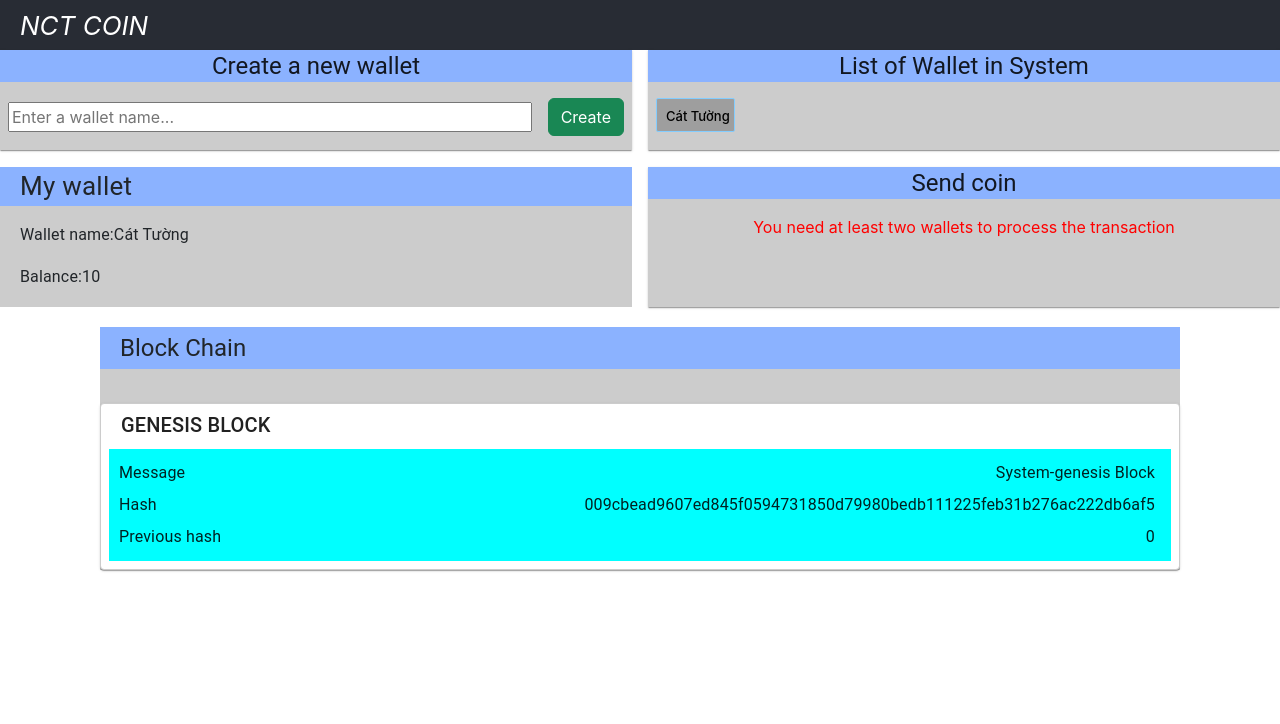
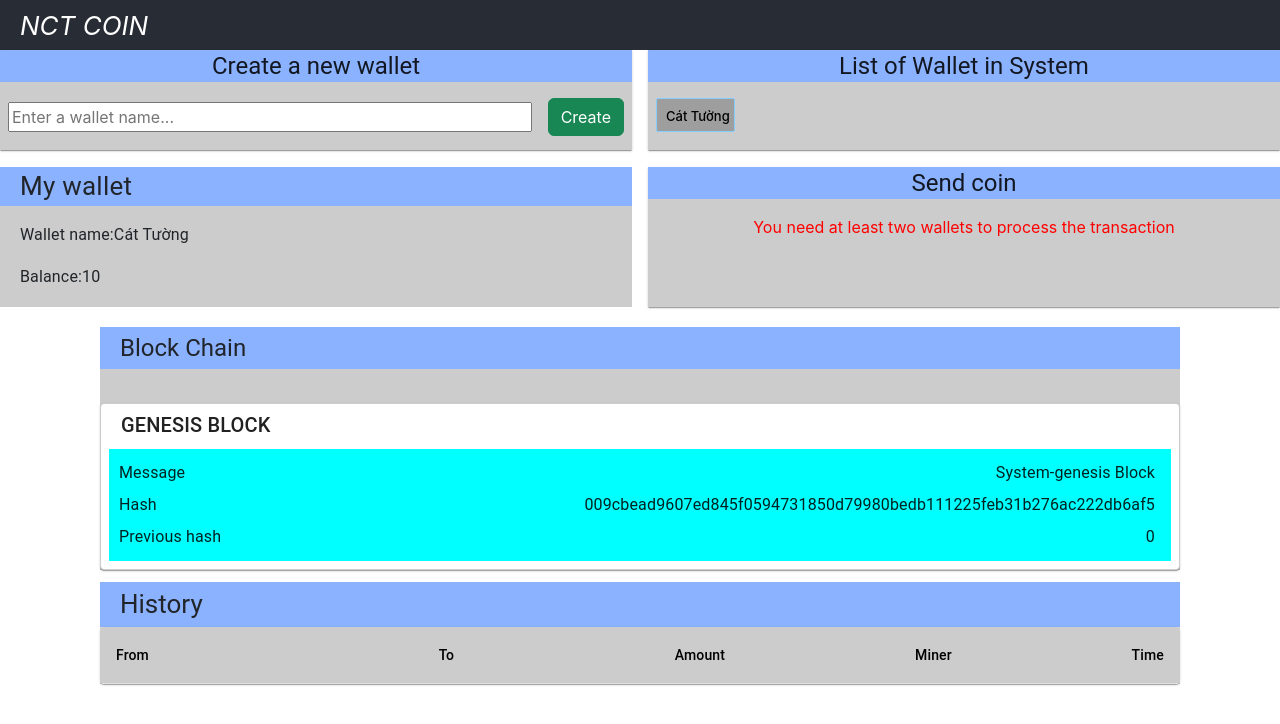
Before and after one commit to NguyenCatTuong/nct-coin, a React (Create React App) app: page / in a window 1280 px wide. Shown: the top 724 px of the page. Built offline with nearby package versions, Linux system fonts and the light colour scheme; some icons are missing.

Commit message:
Done History

```diff
--- a/package.json
+++ b/package.json
@@ -11,6 +11,7 @@
     "@testing-library/react": "^13.4.0",
     "@testing-library/user-event": "^13.5.0",
     "crypto-js": "^4.1.1",
+    "moment": "^2.29.4",
     "react": "^18.2.0",
     "react-dom": "^18.2.0",
     "react-scripts": "5.0.1",
--- a/src/App.js
+++ b/src/App.js
@@ -4,10 +4,9 @@ import Wallet from './components/Wallet/Wallet';
 import WalletList from './components/WalletList/WalletList';
 import { useState } from 'react';
 import Transaction from './components/Transaction/Transaction';
-import { Divider, Typography } from '@mui/material';
-import Block from './components/Block/Block';
-import { Box } from '@mui/system';
+import { Divider } from '@mui/material';
 import BlockChain from './components/BlockChain/BlockChain';
+import History from './components/History/History';
 const SHA256 = require("crypto-js/sha256");
 
 
@@ -25,6 +24,7 @@ function App() {
   ]);
 
   const [currentWallet, setCurrentWallet] = useState(0);
+  const [history, setHistory] = useState([]);
 
   const calculateHash = (index, previousHash, difficulty) => {
     let nonce = 0;
@@ -103,11 +103,26 @@ function App() {
       newWallet[value.id].received += value.coin;
 
       const idMiner = findMiner(currentWallet, value.id, newWallet.length);
+      let minerName = "Sending and receiving accounts cannot be a miner";
       if (idMiner !== -1) {
+        minerName = newWallet[idMiner].name;
         newWallet[idMiner].coin += miningReward;
         newWallet[idMiner].received += miningReward;
       }
+
+      // For history
+      const newHistory = {
+        id: Date.now(),
+        to: newWallet[value.id].name,
+        from: newWallet[currentWallet].name,
+        coin: value.coin,
+        miner: minerName
+      }
       setWallets(newWallet);
+      let newListHistory = [...history];
+      newListHistory.push(newHistory);
+      setHistory(newListHistory);
+      clearDataInput('transferId');
     }
   }
 
@@ -150,6 +165,15 @@ function App() {
         </Grid>
       </Grid>
 
+
+      <Grid container spacing={2} className='blockChain'>
+        <Grid xs={10} sx={{ w: '100%', bgcolor: '#ccc', p: 0 }}>
+         <History
+          history = {history}
+         />
+        </Grid>
+      </Grid>
+
     </div>
   );
 }
--- /dev/null
+++ b/src/components/History/History.css
@@ -0,0 +1,9 @@
+.history-header {
+    font-size: calc(10px + 2vmin) !important;
+    background-color: #8bb2ff;
+    width: 100%;
+    min-height: 36px;
+    display: flex;
+    align-items: center;
+    padding: 5px 0 5px 20px;
+}
--- /dev/null
+++ b/src/components/History/History.js
@@ -0,0 +1,84 @@
+import { Paper, Table, TableBody, TableCell, TableContainer, TableHead, TableRow, Typography, styled, tableCellClasses } from "@mui/material";
+import moment from 'moment';
+import './History.css'
+import { red } from "@mui/material/colors";
+
+const StyledTableCell = styled(TableCell)(({ theme }) => ({
+    [`&.${tableCellClasses.head}`]: {
+        backgroundColor: '#ccc',
+        color: theme.palette.common.black,
+        fontWeight: theme.palette.common.bold,
+    },
+    [`&.${tableCellClasses.body}`]: {
+        fontSize: 14,
+    },
+}));
+
+const StyledTableRow = styled(TableRow)(({ theme }) => ({
+    '&:nth-of-type(even)': {
+        backgroundColor: theme.palette.action.hover,
+    },
+    // hide last border
+    '&:last-child td, &:last-child th': {
+        border: 0,
+    },
+}));
+
+
+function showHistory(history) {
+    var items = [];
+    for (let i = history.length - 1; i >= 0; i--) {
+        items.push(
+            <StyledTableRow key={history[i].id + 'system'}>
+                <StyledTableCell component="th" scope="row">
+                    {'System'}
+                </StyledTableCell>
+                <StyledTableCell align="right">{history[i].miner}</StyledTableCell>
+                <StyledTableCell align="right">{1}</StyledTableCell>
+                <StyledTableCell align="right">{'Award for miner'}</StyledTableCell>
+                <StyledTableCell align="right">{moment(history[i].id).format('LLLL')}</StyledTableCell>
+            </StyledTableRow>
+        );
+        items.push(
+            <StyledTableRow key={history[i].id}>
+                <StyledTableCell component="th" scope="row">
+                    {history[i].from}
+                </StyledTableCell>
+                <StyledTableCell align="right">{history[i].to}</StyledTableCell>
+                <StyledTableCell align="right">{history[i].coin}</StyledTableCell>
+                <StyledTableCell align="right">{history[i].miner}</StyledTableCell>
+                <StyledTableCell align="right">{moment(history[i].id).format('LLLL')}</StyledTableCell>
+            </StyledTableRow>
+        );
+    }
+    return items;
+}
+
+function History(props) {
+    const { history } = props;
+
+    return (
+        <>
+            <Typography variant="h5" component='div' className="history-header">History</Typography>
+            <TableContainer component={Paper}>
+                <Table sx={{ minWidth: 700 }} aria-label="customized table">
+                    <TableHead>
+                        <TableRow>
+                            <StyledTableCell>From</StyledTableCell>
+                            <StyledTableCell align="right">To</StyledTableCell>
+                            <StyledTableCell align="right">Amount</StyledTableCell>
+                            <StyledTableCell align="right">Miner</StyledTableCell>
+                            <StyledTableCell align="right">Time</StyledTableCell>
+                        </TableRow>
+                    </TableHead>
+                    <TableBody>
+                        {showHistory(history)}
+                    </TableBody>
+                </Table>
+            </TableContainer>
+        </>
+    )
+
+}
+
+export default History;
--- a/src/components/Wallet/Wallet.js
+++ b/src/components/Wallet/Wallet.js
@@ -9,6 +9,10 @@ function Wallet(props) {
     } = props;
 
     const [walletName, setWalletName] = useState("");
+
+    function clearDataInput(id) {
+        document.getElementById(id).reset();
+    }
 
     function handelCreateWalletChange(e) {
         // console.log(e.target.value);
@@ -26,6 +30,7 @@ function Wallet(props) {
         };
         setWalletName("");
         formCreate(formValue);
+        clearDataInput('new-wallet-id')
     }
 
     return (
@@ -40,7 +45,9 @@ function Wallet(props) {
                     </CardContent>
                 </CardActionArea>
                 <CardActions>
-                    <form className='create-wallet-content' onSubmit={handelCreateWalletSubmit}>
+                    <form
+                        id='new-wallet-id'
+                        className='create-wallet-content' onSubmit={handelCreateWalletSubmit}>
                         <Box sx={{ flex: 1, mr: 2 }}>
                             <input
                                 style={{ width: '100%' }}
```
Also changed, not shown: 1 other file (tests, documents, lock files or other folders).
